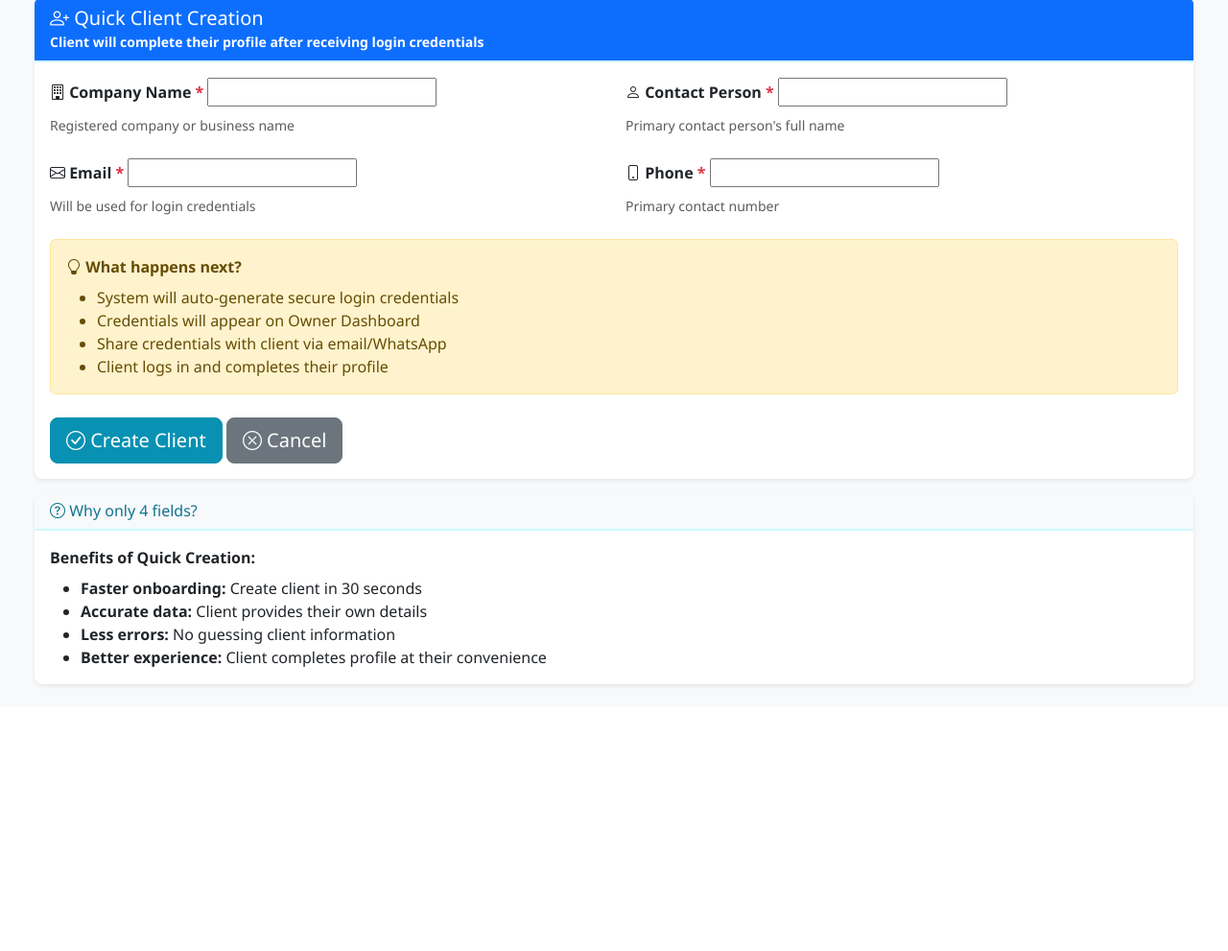
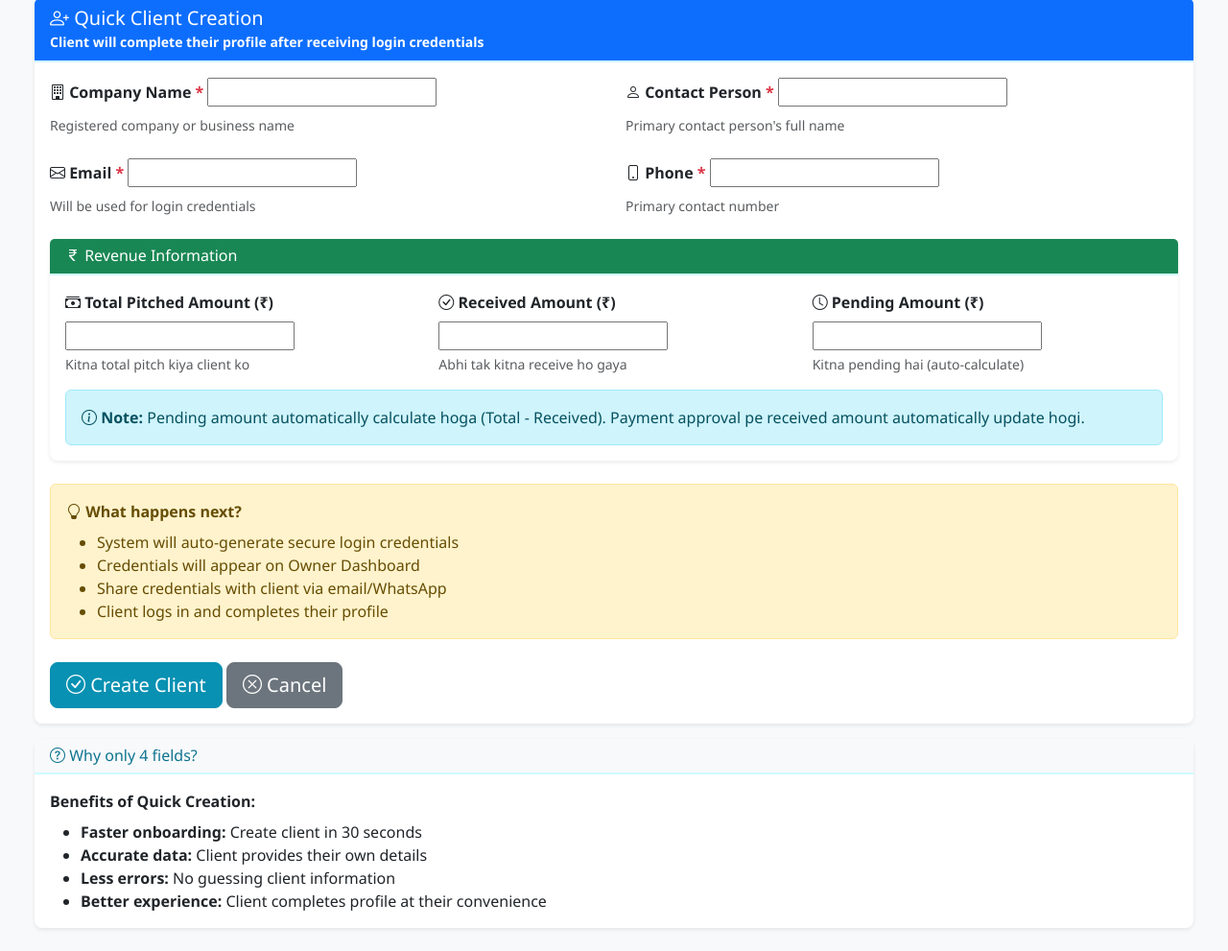
Before and after one commit to Utkarsh1506/crm-agnivridhi, a Django app: template templates/clients/create_client.html in a window 1280 px wide. Shown: the part 289-1280 px from the top of the page at 96% size. Before the commit the page ends 1005 px from the top, so only its background shows below. Run offline with Django 5.2, Linux system fonts and the light colour scheme; the template is opened without the code that fills it: most values are stand-ins (such as "Sample title", 1, 10 or a date in 2020); form fields are guessed from the names that the template uses.

Commit message:
feat(revenue): add revenue fields to client creation form template

```diff
--- a/templates/clients/create_client.html
+++ b/templates/clients/create_client.html
@@ -162,6 +162,52 @@
                     </div>
                 </div>
 
+                <!-- Revenue Tracking -->
+                <div class="card mb-4 border-success">
+                    <div class="card-header bg-success text-white">
+                        <h6 class="mb-0"><i class="bi bi-currency-rupee"></i> Revenue Information</h6>
+                    </div>
+                    <div class="card-body">
+                        <div class="row mb-3">
+                            <div class="col-md-4">
+                                <label for="{{ form.total_pitched_amount.id_for_label }}" class="form-label fw-bold">
+                                    <i class="bi bi-cash-stack"></i> Total Pitched Amount (₹)
+                                </label>
+                                {{ form.total_pitched_amount }}
+                                <div class="form-text">Kitna total pitch kiya client ko</div>
+                                {% if form.total_pitched_amount.errors %}
+                                <div class="text-danger mt-1">{{ form.total_pitched_amount.errors }}</div>
+                                {% endif %}
+                            </div>
+
+                            <div class="col-md-4">
+                                <label for="{{ form.received_amount.id_for_label }}" class="form-label fw-bold">
+                                    <i class="bi bi-check-circle"></i> Received Amount (₹)
+                                </label>
+                                {{ form.received_amount }}
+                                <div class="form-text">Abhi tak kitna receive ho gaya</div>
+                                {% if form.received_amount.errors %}
+                                <div class="text-danger mt-1">{{ form.received_amount.errors }}</div>
+                                {% endif %}
+                            </div>
+
+                            <div class="col-md-4">
+                                <label for="{{ form.pending_amount.id_for_label }}" class="form-label fw-bold">
+                                    <i class="bi bi-clock"></i> Pending Amount (₹)
+                                </label>
+                                {{ form.pending_amount }}
+                                <div class="form-text">Kitna pending hai (auto-calculate)</div>
+                                {% if form.pending_amount.errors %}
+                                <div class="text-danger mt-1">{{ form.pending_amount.errors }}</div>
+                                {% endif %}
+                            </div>
+                        </div>
+                        <div class="alert alert-info mb-0">
+                            <i class="bi bi-info-circle"></i> <strong>Note:</strong> Pending amount automatically calculate hoga (Total - Received). Payment approval pe received amount automatically update hogi.
+                        </div>
+                    </div>
+                </div>
+
                 <!-- Manager Selection (for Sales and Admin/Owner) -->
                 {% if user.role == 'SALES' or user.role in 'ADMIN,OWNER' %}
                 <div class="row mb-4">
```
